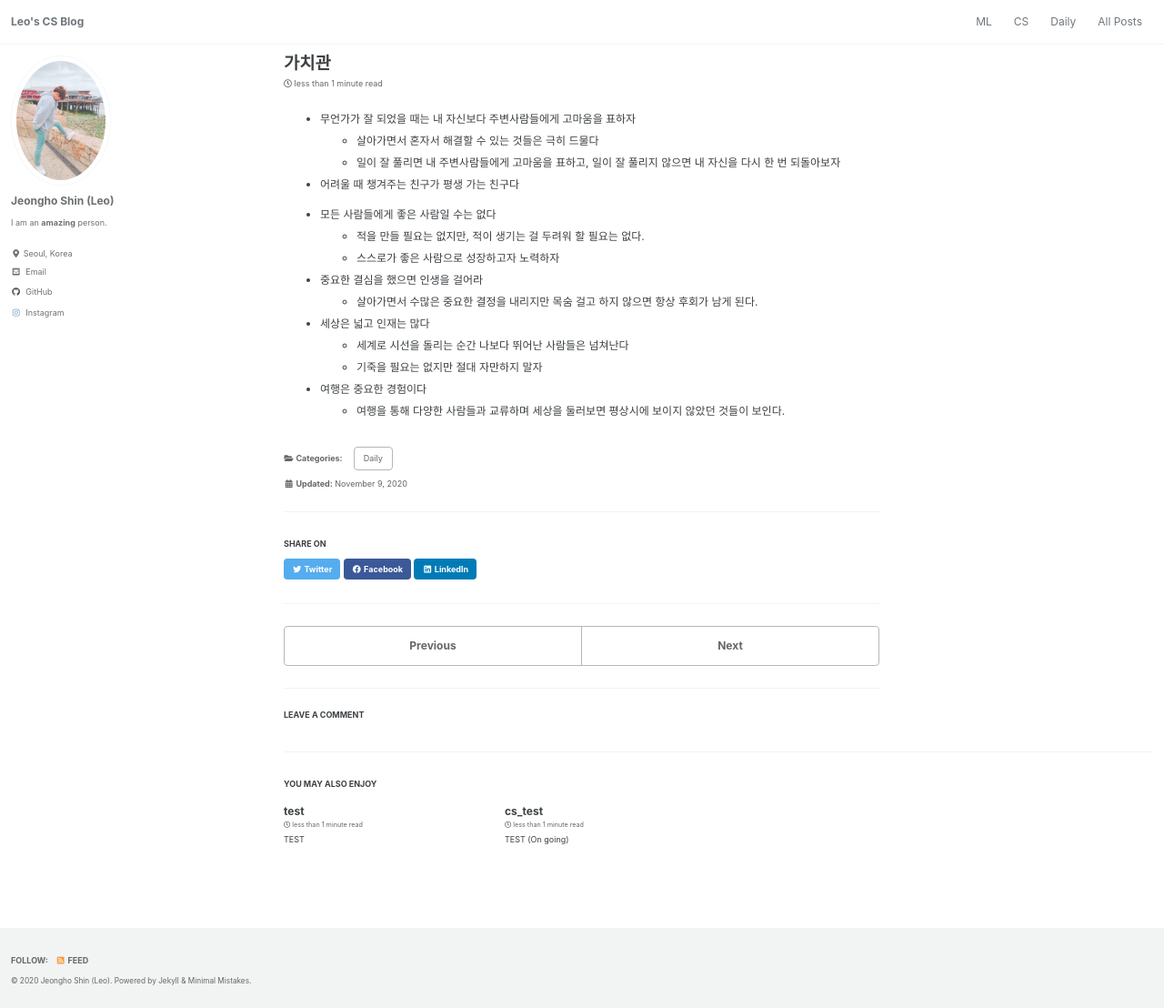
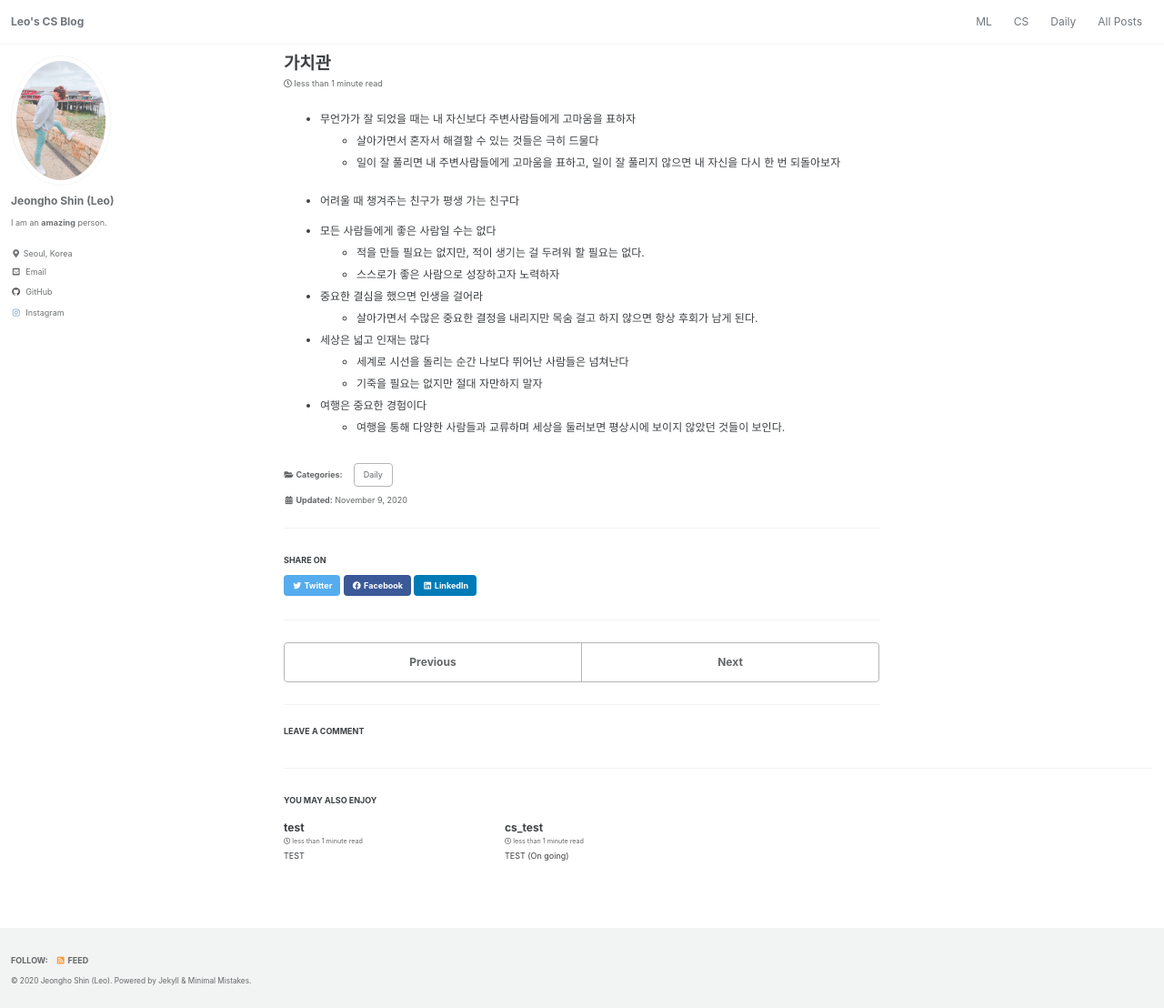
Before and after one commit to mlleo/mlleo.github.io, a Jekyll site: the page built from _posts/2020-11-03-daily.md, in a window 1280 px wide and 1108 px high. Shown: the whole window at 91% size. Built offline with Jekyll 4.4.1, drawn with Linux system fonts in a browser that asks for light colours; cached includes are drawn as plain includes; comment, search, counter and statistics services are not loaded.

```diff
--- a/_posts/2020-11-03-daily.md
+++ b/_posts/2020-11-03-daily.md
@@ -9,7 +9,7 @@ use_math: true # MathJax On
 
  - 무언가가 잘 되었을 때는 내 자신보다 주변사람들에게 고마움을 표하자
    - 살아가면서 혼자서 해결할 수 있는 것들은 극히 드물다
-   - 일이 잘 풀리면 내 주변사람들에게 고마움을 표하고, 일이 잘 풀리지 않으면 내 자신을 다시 한 번 되돌아보자
+   - 일이 잘 풀리면 내 주변사람들에게 고마움을 표하고, 일이 잘 풀리지 않으면 내 자신을 다시 한 번 되돌아보자 <br/><br/>
 
  - 어려울 때 챙겨주는 친구가 평생 가는 친구다
 
```
